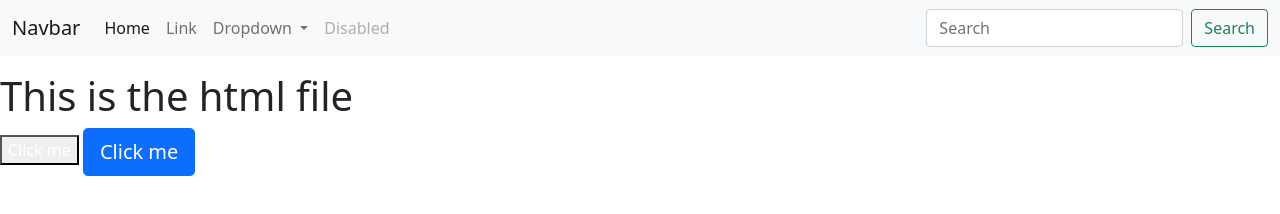
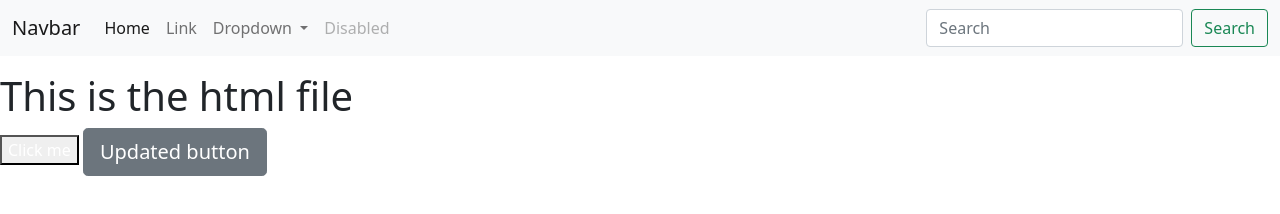
Before and after one commit to shenam19/yelp, a plain HTML site: page index.html in a window 1280 px wide. Drawn offline with nearby package versions, Linux system fonts and the light colour scheme; files whose address does not match are found by name.

Commit message:
new button added

```diff
--- a/index.html
+++ b/index.html
@@ -52,7 +52,7 @@
 
 
   <script src="index.js"></script>
-  <button class="btn btn-primary btn-lg">Click me</button>
+  <button class="btn btn-secondary btn-lg">Updated button</button>
 
 
 
```
